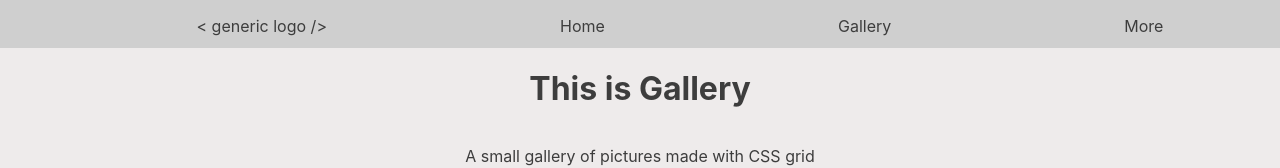
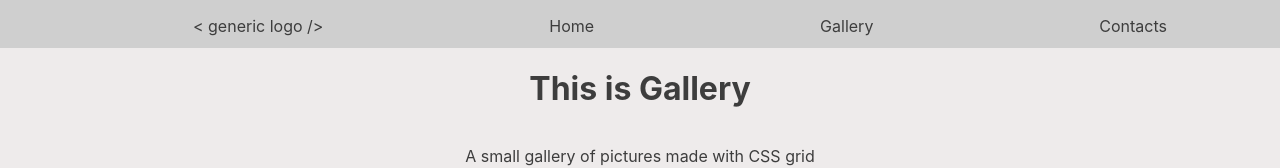
Before and after one commit to lipskij/portfolio-prject-next.js, a Next.js app: page /gallery in a window 1280 px wide. Shown: the top 168 px of the page. Built offline with nearby package versions, Linux system fonts and the light colour scheme.

Commit message:
text description

```diff
--- a/component/Nav.js
+++ b/component/Nav.js
@@ -38,7 +38,7 @@ const Nav = () => {
           </li>
           <li>
             <Link href="/contacts">
-              <a>More</a>
+              <a>Contacts</a>
             </Link>
           </li>
         </ul>
@@ -57,7 +57,7 @@ const Nav = () => {
         </li>
         <li>
           <Link href="/contacts">
-            <a>More</a>
+            <a>Contacts</a>
           </Link>
         </li>
       </ul>
```
